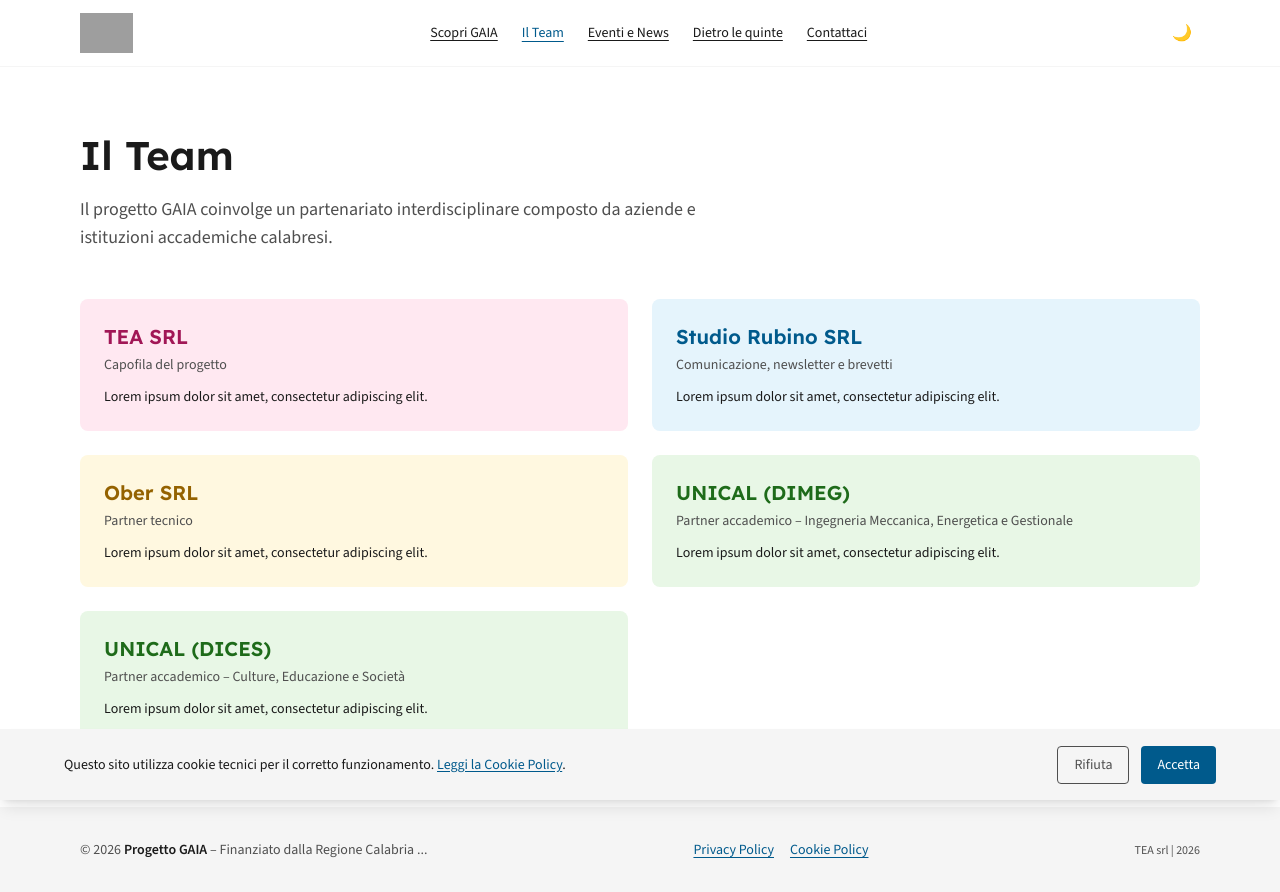
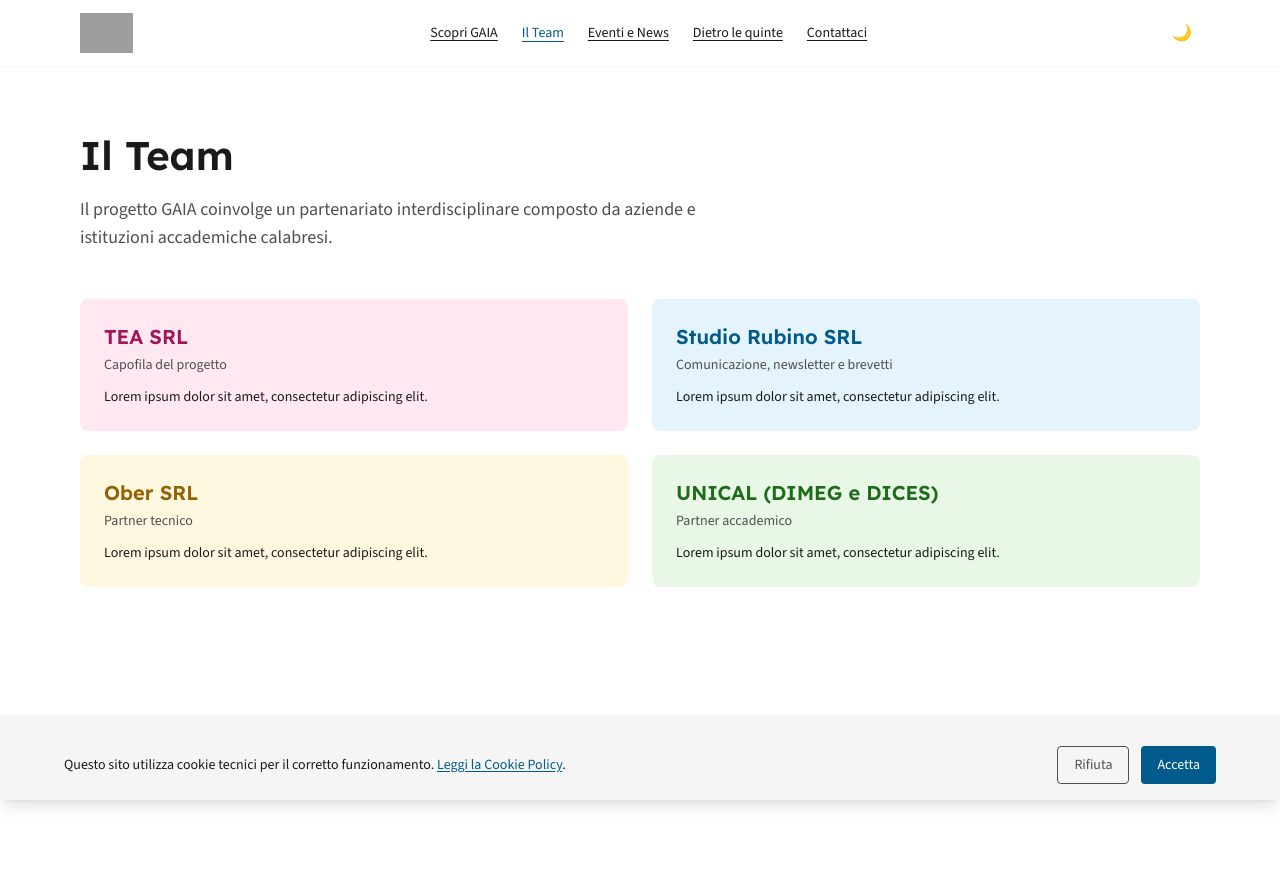
Before and after one commit to LauraCorrado/gaia-game, a React (Vite) app: page /team in a window 1280 px wide. After the commit the page ends 800 px from the top, so only its background shows below. Built offline with nearby package versions, Linux system fonts and the light colour scheme; grey boxes are pictures that could not be loaded.

Commit message:
feat(Team): unificati dati dimeg e dices in UNICAL

```diff
--- a/src/pages/Team.tsx
+++ b/src/pages/Team.tsx
@@ -21,18 +21,11 @@ const partners = [
     accent: 'text-lm-yellow dark:text-dm-yellow',
   },
   {
-    name: 'UNICAL (DIMEG)',
-    role: 'Partner accademico – Ingegneria Meccanica, Energetica e Gestionale',
+    name: 'UNICAL (DIMEG e DICES)',
+    role: 'Partner accademico',
     description: 'Lorem ipsum dolor sit amet, consectetur adipiscing elit.',
     color: 'bg-lm-bg-green dark:bg-dm-bg-green',
-    accent: 'text-lm-green dark:text-dm-green',
-  },
-  {
-    name: 'UNICAL (DICES)',
-    role: 'Partner accademico – Culture, Educazione e Società',
-    description: 'Lorem ipsum dolor sit amet, consectetur adipiscing elit.',
-    color: 'bg-lm-bg-green dark:bg-dm-bg-green',
-    accent: 'text-lm-green dark:text-dm-green',
+    accent: 'text-lm-green dark:text-dm-green'
   }
 ]
 
```
